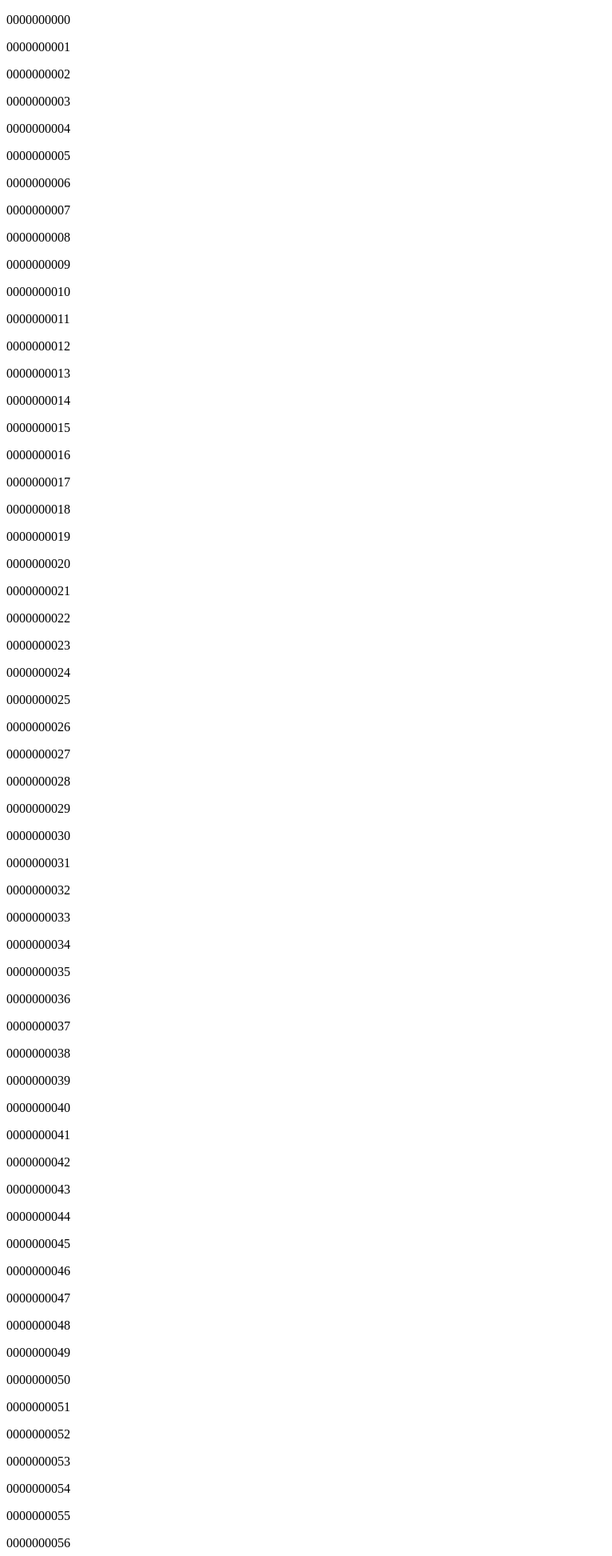
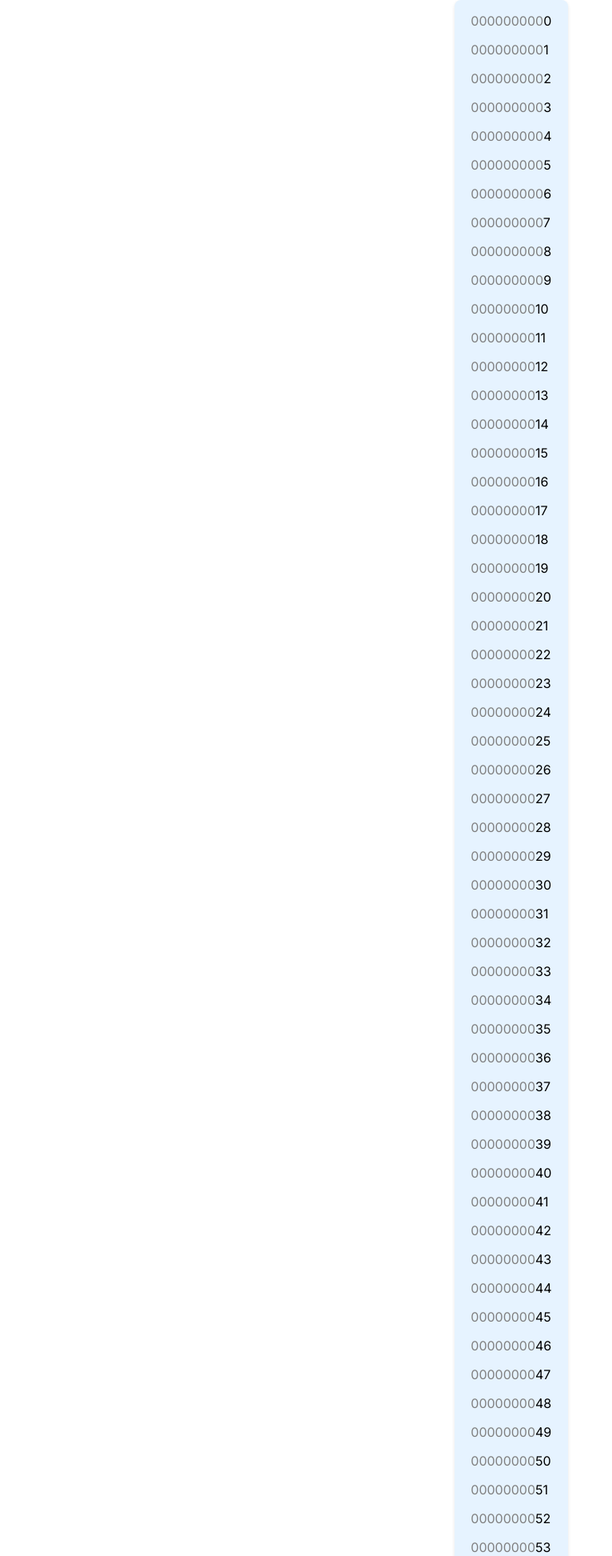
Before and after one commit to GeorgiMY/InfiniScroll, a Node server app: page / in a window 1280 px wide. Shown: the top 1945 px of the page at 80% size, without its empty margins (0-766 px from the left). Run offline with Node 20, Linux system fonts and the light colour scheme.

Commit message:
Made it pretty

```diff
--- a/package.json
+++ b/package.json
@@ -9,6 +9,7 @@
     "scripts": {
         "build": "tsc",
         "start": "nodemon src/main.ts",
+        "dev": "nodemon src/main.ts",
         "test": "echo \"Error: no test specified\" && exit 1"
     },
     "dependencies": {
--- a/src/main.ts
+++ b/src/main.ts
@@ -9,6 +9,9 @@ app.set('view engine', 'ejs');
 
 // Set the views directory
 app.set('views', path.join(__dirname, 'views'));
+
+// Serve static files from the public directory
+app.use(express.static(path.join(__dirname, '/public')));
 
 // Set up routes
 app.get('/', (req: Request, res: Response) => {
--- /dev/null
+++ b/src/public/styles.css
@@ -0,0 +1,16 @@
+body {
+    background-color: white;
+    font-family: 'Inter', sans-serif;
+    margin: 0px;
+    padding: 0px 20px;
+    display: flex;
+    justify-content: center;
+    align-items: center;
+}
+
+.container {
+    background-color: #e6f3ff;
+    padding: 0px 20px;
+    border-radius: 8px;
+    box-shadow: 0 2px 4px rgba(0, 0, 0, 0.1);
+}
--- a/src/views/index.ejs
+++ b/src/views/index.ejs
@@ -5,6 +5,8 @@
     <meta charset="UTF-8">
     <meta name="viewport" content="width=device-width, initial-scale=1.0">
     <title>Infinite Scroller</title>
+    <link rel="stylesheet" href="styles.css">
+    <link href="https://fonts.googleapis.com/css2?family=Inter:wght@400;500;600&display=swap" rel="stylesheet">
 </head>
 
 <body>
@@ -12,7 +14,7 @@
         <!-- Generate 100 numbers at the start -->
         <% for (let i=0; i <=100; i++) { %>
             <p>
-                <%= "0" .repeat(10 - i.toString().length) + i %>
+                <span style="color: gray;"><%="0".repeat(10 - i.toString().length)%></span><%= i %>
             </p>
             <% } %>
     </div>
@@ -26,14 +28,26 @@
 
     window.addEventListener("wheel", (event) => {
         const newNumber = document.createElement("p");
+
         if (event.deltaY > 0) {
-            newNumber.textContent = "0".repeat(10 - scrollingDownNumber.toString().length) + (scrollingDownNumber).toString();
+            newNumber.textContent = scrollingDownNumber.toString();
+
+            const zeros = document.createElement("span");
+            zeros.textContent = "0".repeat(10 - scrollingDownNumber.toString().length);
+            zeros.style.color = "gray";
+            newNumber.insertBefore(zeros, newNumber.firstChild);
+
             document.querySelector(".container").appendChild(newNumber);
             scrollingDownNumber++;
         } else if (event.deltaY < 0) {
             // upscroll code
-            const newNumber = document.createElement("p");
-            newNumber.textContent = "-" + "0".repeat(10 - scrollingUpNumber.toString().length) + (scrollingUpNumber).toString();
+            newNumber.textContent = scrollingUpNumber.toString();
+
+            const zeros = document.createElement("span");
+            zeros.textContent = "-" + "0".repeat(10 - scrollingUpNumber.toString().length);
+            zeros.style.color = "gray";
+            newNumber.insertBefore(zeros, newNumber.firstChild);
+
             document.querySelector(".container").insertBefore(newNumber, document.querySelector(".container").firstChild);
             scrollingUpNumber++;
         }
```
